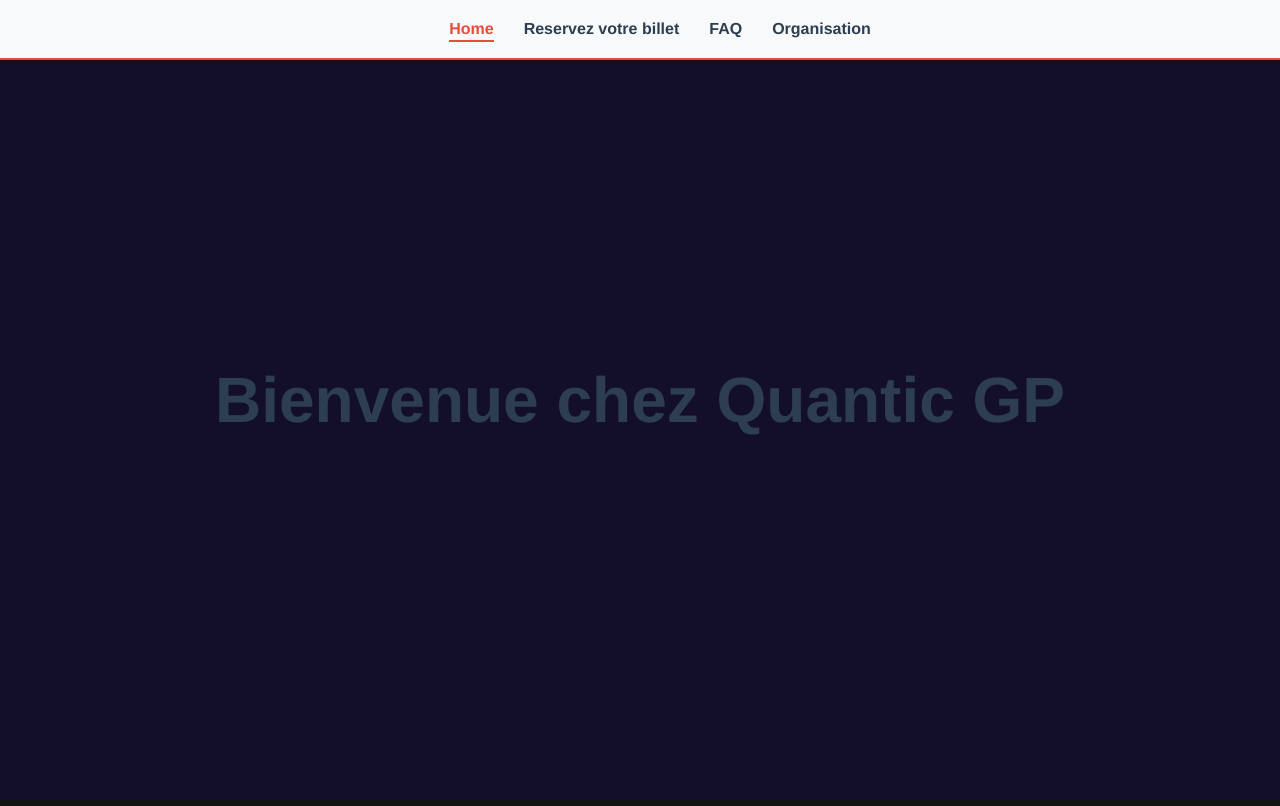
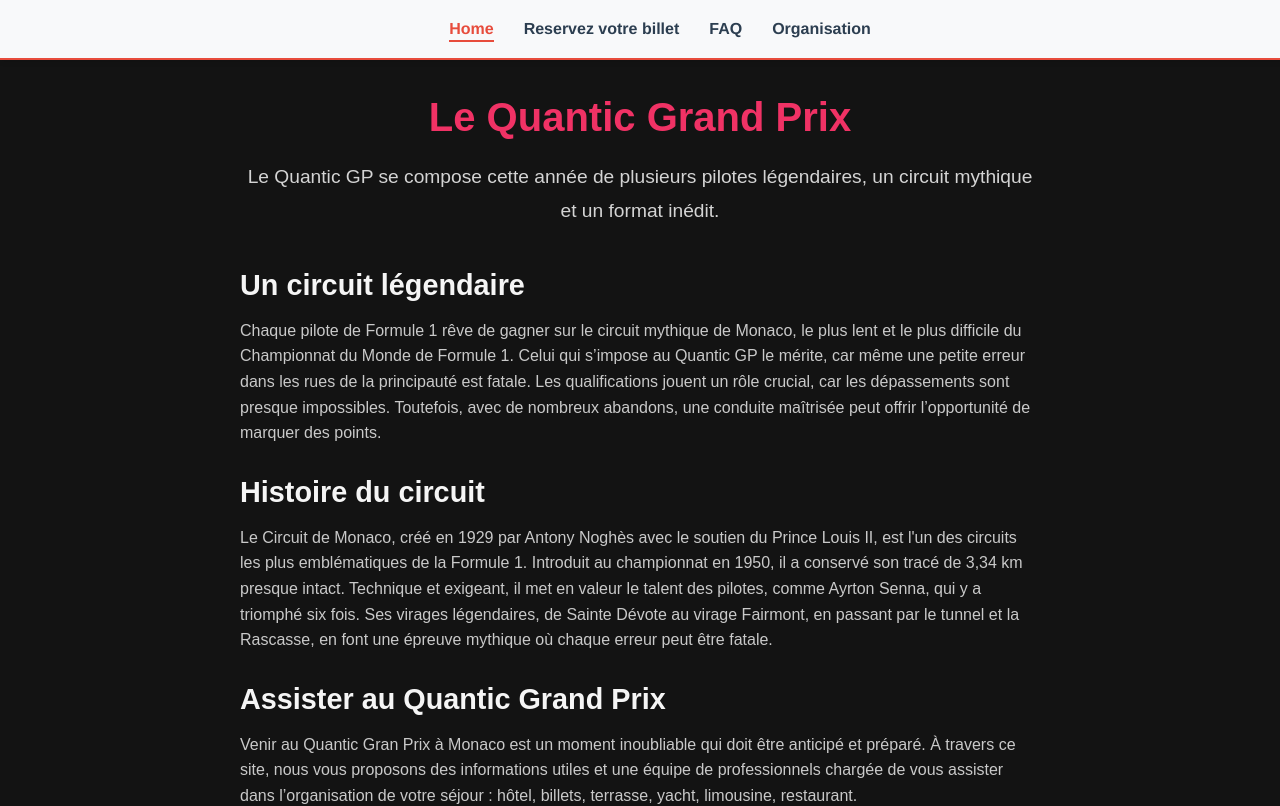
Before and after one commit to SemihAslan123/QuanticGP, a Vue app: page / in a window 1280 px wide. Shown: the top 806 px of the page. Built offline with nearby package versions, Linux system fonts and the light colour scheme; a web font is replaced by a local one.

Commit message:
changement home

```diff
--- a/src/views/HomeView.vue
+++ b/src/views/HomeView.vue
@@ -11,12 +11,12 @@
     <!-- =========================================================================================================================-->
 
 
-      <div class="section" id="section1">
+     <!--<div class="section" id="section1">-->
 
-         <h1>Bienvenue chez Quantic GP</h1>
+        <!--<h1>Bienvenue chez Quantic GP</h1>-->
 
 
-      </div>
+      <!--</div>-->
 
 
     <!-- =========================================================================================================================-->
```
